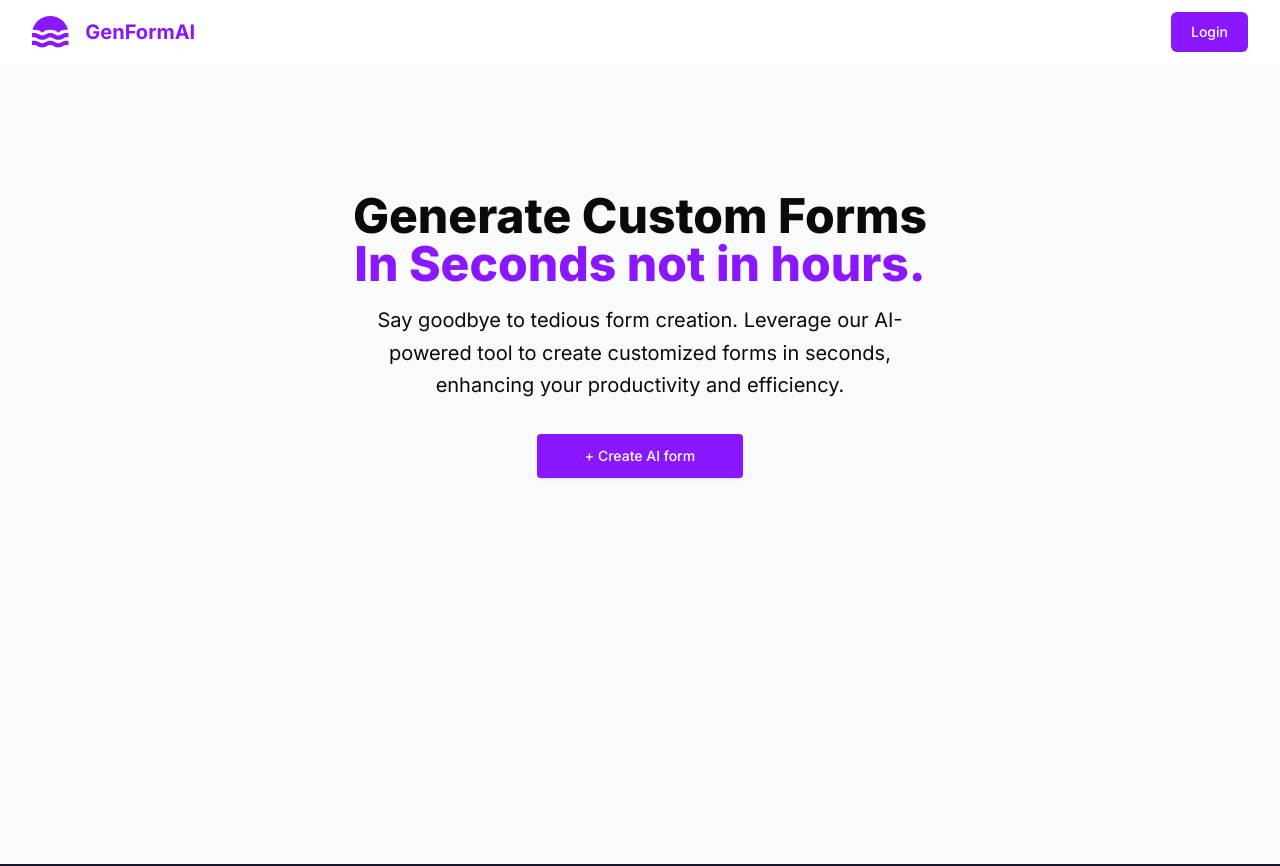
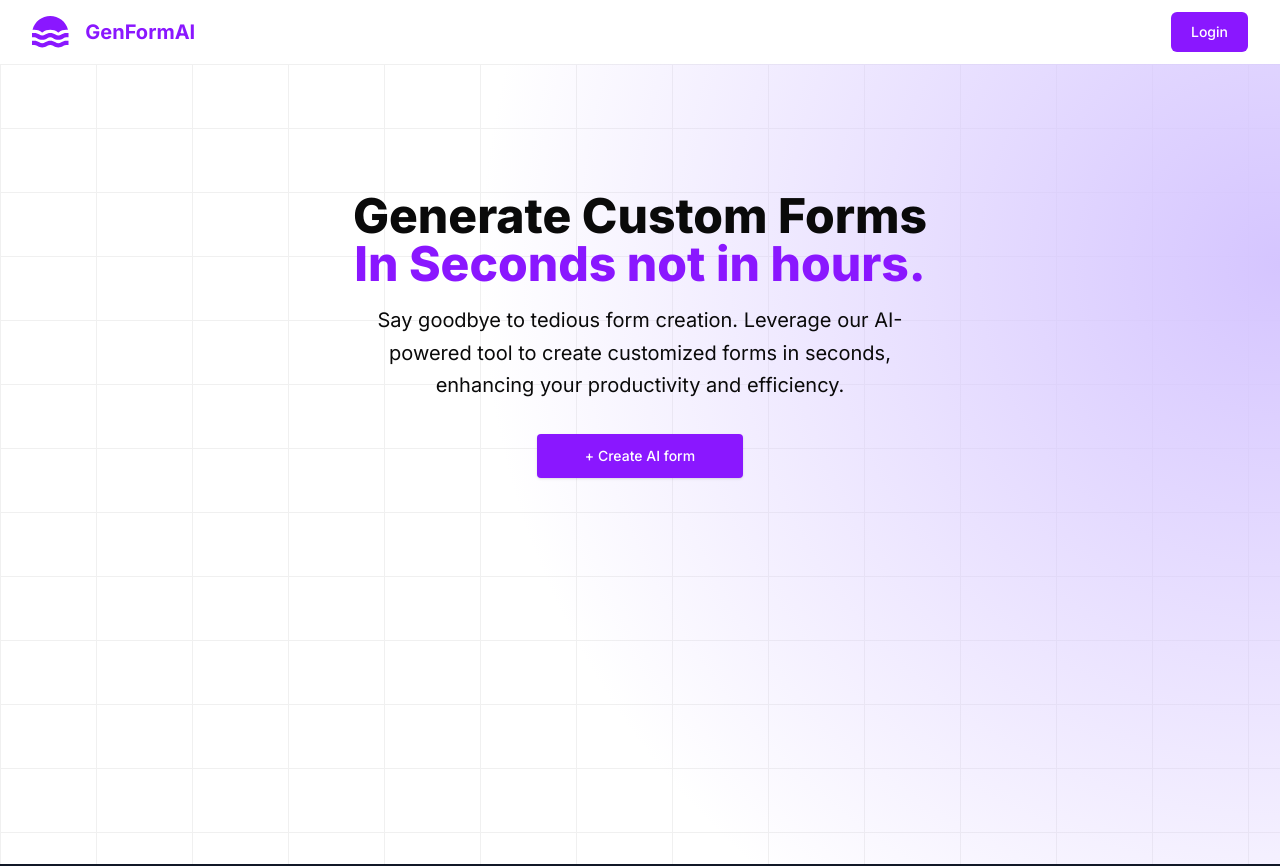
Before and after one commit to Priyanshu9898/GenFormAI, a Next.js app: page / in a window 1280 px wide. Shown: the top 866 px of the page. Built offline with nearby package versions, Linux system fonts and the light colour scheme.

Commit message:
Backgroud added in hero section

```diff
--- a/src/app/_components/HeroSection.tsx
+++ b/src/app/_components/HeroSection.tsx
@@ -4,8 +4,9 @@ import React from "react";
 const HeroSection = () => {
   return (
     <>
-      <section className="bg-gray-50">
-        <div className="mx-auto max-w-screen-2xl px-4 py-32 lg:flex lg:h-screen ">
+      {/* <div class="absolute inset-0 -z-10 h-full w-full bg-white bg-[linear-gradient(to_right,#f0f0f0_1px,transparent_1px),linear-gradient(to_bottom,#f0f0f0_1px,transparent_1px)] bg-[size:6rem_4rem]"><div class="absolute bottom-0 left-0 right-0 top-0 bg-[radial-gradient(circle_800px_at_100%_200px,#d5c5ff,transparent)]"></div></div> */}
+      <section className="inset-0 -z-10 h-full w-full bg-white bg-[linear-gradient(to_right,#f0f0f0_1px,transparent_1px),linear-gradient(to_bottom,#f0f0f0_1px,transparent_1px)] bg-[size:6rem_4rem]">
+        <div className="mx-auto max-w-screen-2xl px-4 py-32 lg:flex lg:h-screen bg-[radial-gradient(circle_800px_at_100%_200px,#d5c5ff,transparent)]">
           <div className="mx-auto max-w-xl text-center">
             <h1 className="text-3xl font-extrabold sm:text-5xl">
               Generate Custom Forms
```
